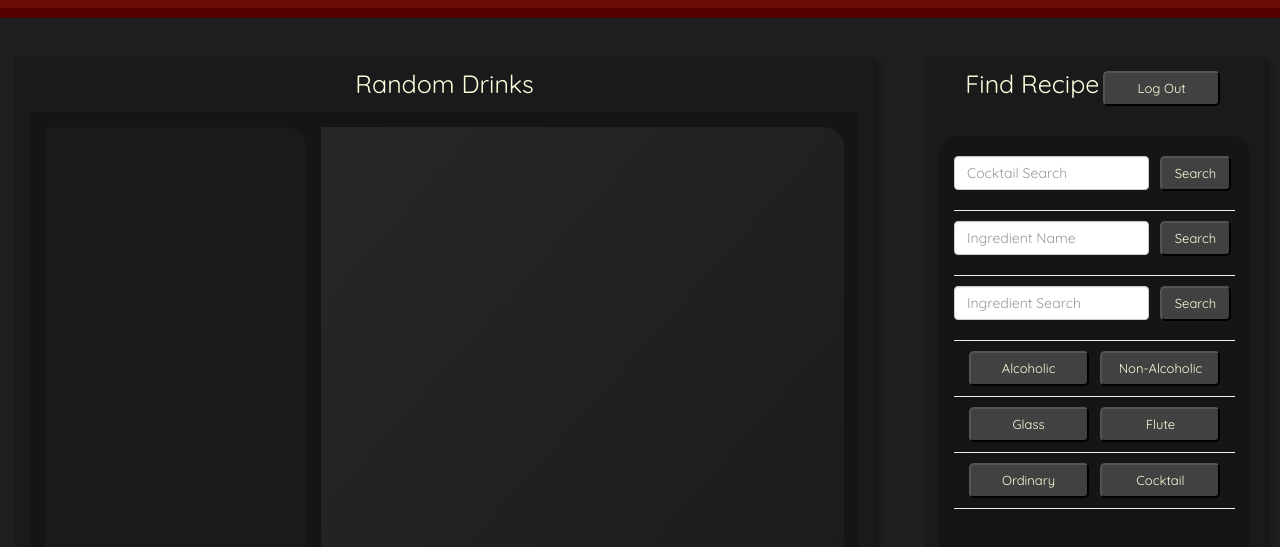
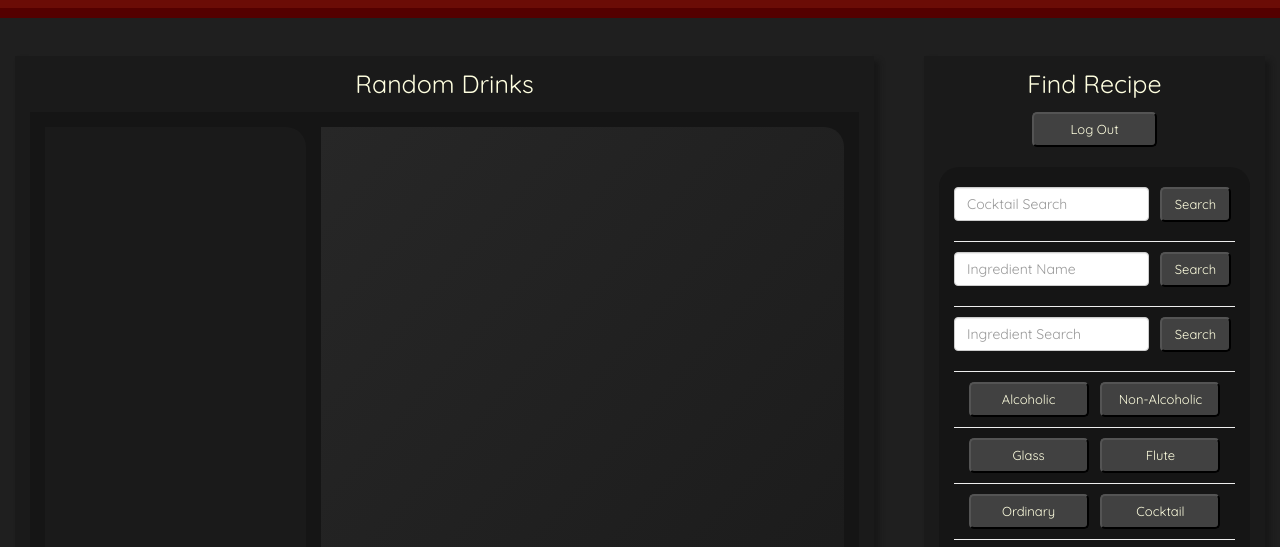
Before and after one commit to parkpaul94/FirstGroupProject, a plain HTML site: page index.html in a window 1280 px wide. Both pictures are taken after a click on the button "Log In". Shown: the part 82-629 px from the top of the page. Drawn offline with nearby package versions, Linux system fonts and the light colour scheme; some packages are replaced by stand-ins of ours; no server answers.

Commit message:
moved the button

```diff
--- a/index.html
+++ b/index.html
@@ -32,7 +32,8 @@
                     </div>
             </div>
             <div class="text-center searchDrinks">
-                <div id="sdrinktitle">Find Recipe<button class="openup logout" onclick="logout()">Log Out</button></div>
+                <div id="sdrinktitle">Find Recipe</div>
+                <button class="openup logout" onclick="logout()">Log Out</button>
                 <!-- <button class="openup">Click To Open</button> -->
                 <div id="login_div" class="main-container">
                         <h3 class="log">LogIn</h3>
```
Also changed, not shown: 46283.jpg (deleted).
